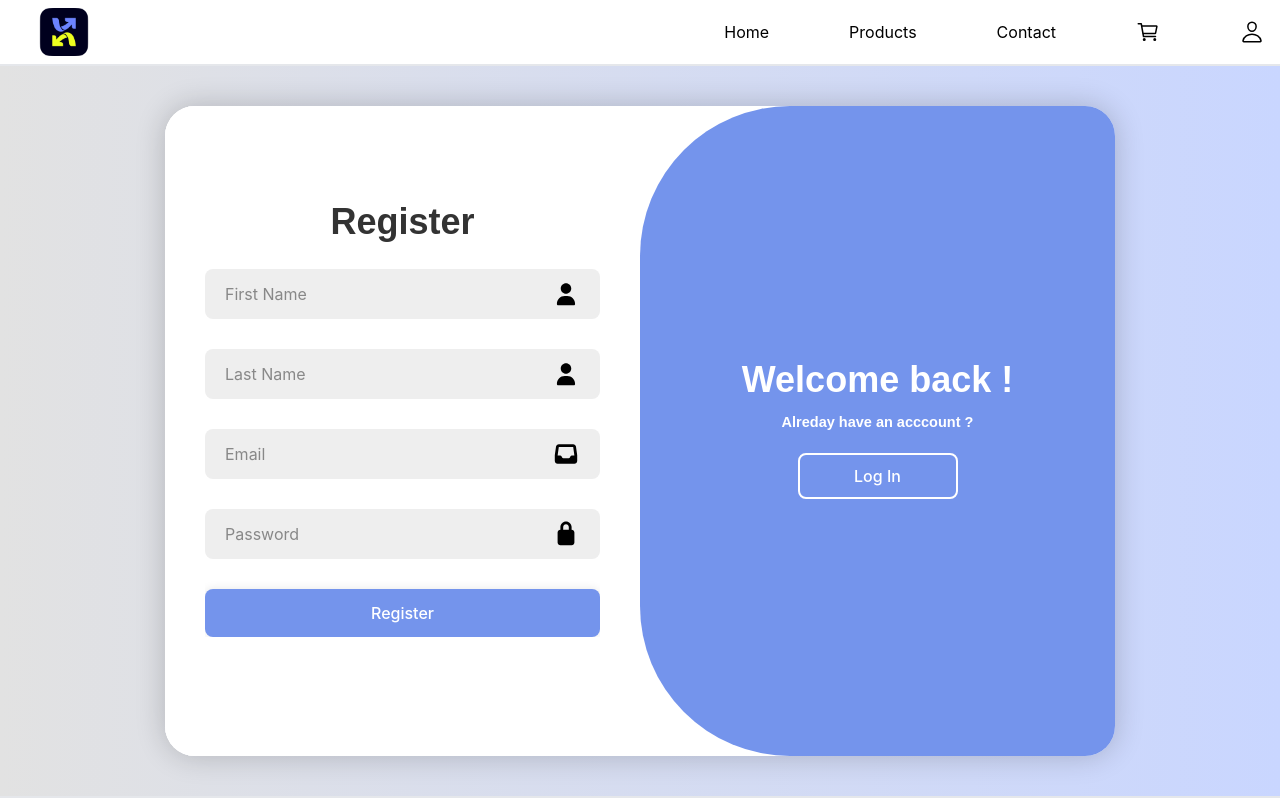
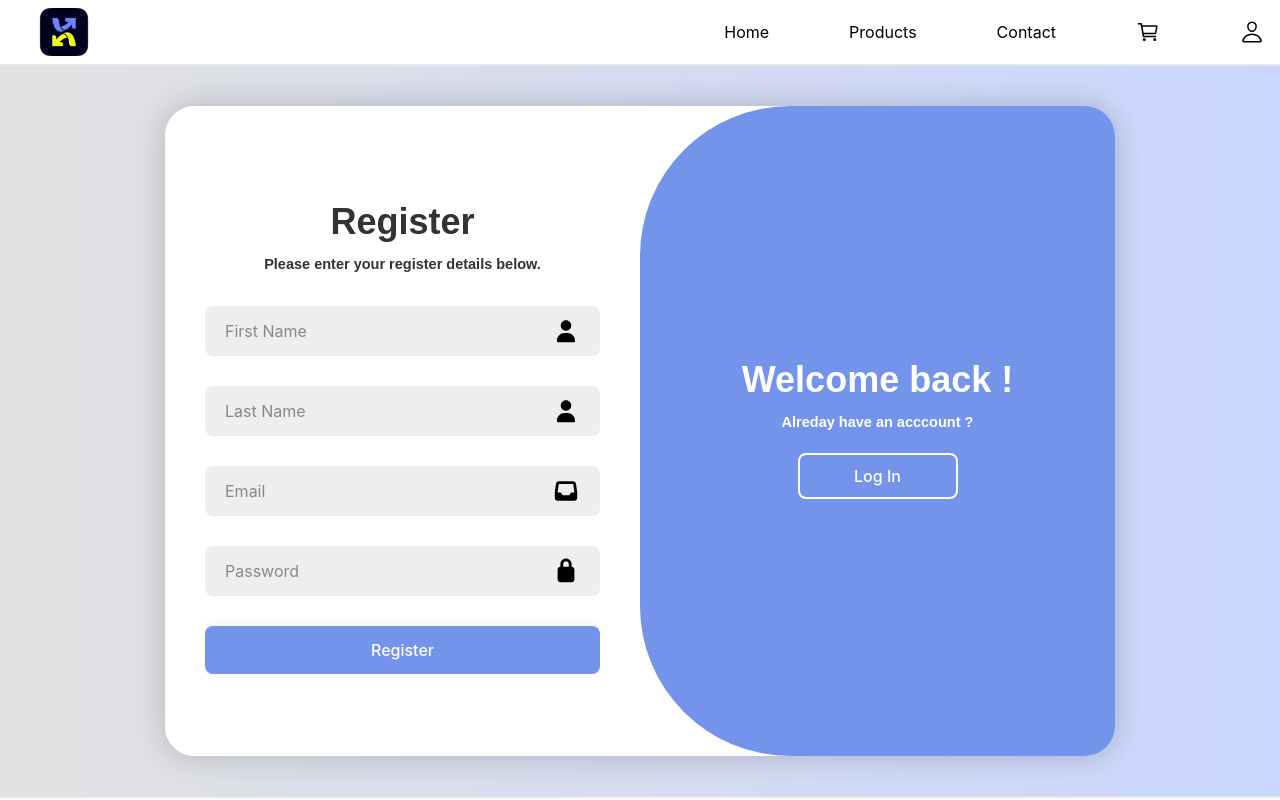
Before and after one commit to Valentin-Meltz/AutoRefill, a React (Create React App) app: page /login in a window 1280 px wide. Both pictures are taken after a click on the button "Register". Shown: the top 800 px of the page. Built offline with nearby package versions, Linux system fonts and the light colour scheme.

Commit message:
setup prevent input

```diff
--- a/src/pages/LogIn/LogIn.jsx
+++ b/src/pages/LogIn/LogIn.jsx
@@ -1,4 +1,5 @@
-import React, { useState } from "react";
+import React from "react";
+import { useState } from "react";
 import Header from "components/Header/Header";
 import Footer from "components/Footer/Footer";
 import user from "assets/icon/user-solid-full.svg"
@@ -13,6 +14,52 @@ import "./LogIn.css"
 export default function LogIn() {
     const [isRegister, setIsRegister] = useState(false);
     const [step, setStep] = useState(false);
+    const [loginMessage, setLoginMessage] = useState('Please enter your login details below.');
+    const [registerMessage, setRegisterMessage] = useState('Please enter your register details below.');
+
+    const preventLogin = (e) => {
+        e.preventDefault();
+
+        const logEmail = document.getElementById("login-email").value;
+        const logPassword = document.getElementById("login-password").value;
+
+        if(logEmail === "" || logPassword === "") {
+            setLoginMessage("Error: Email and Password are required.");
+        } else {
+            /* On connect à l'auth */
+        }
+    }
+
+    const prenventRegister = (e) => {
+        e.preventDefault();
+
+        const regFirstName = document.getElementById("register-firstname").value;
+        const regLastName = document.getElementById("register-lastname").value;
+        const regEmail = document.getElementById("register-email").value;
+        const regPassword = document.getElementById("register-password").value;
+
+        if(regFirstName === "" || regLastName === "" || regEmail === "" || regPassword === "") {
+            setRegisterMessage("Error: All fields are required.");
+        } else {
+            setStep(true);
+            setRegisterMessage("Please complete your register details below.");
+        }
+    }
+
+    const preventCompletRegister = (e) => {
+        e.preventDefault();
+
+        const regAddress = document.getElementById("register-address").value;
+        const regZipCode = document.getElementById("register-zipcode").value;
+        const regCity = document.getElementById("register-city").value;
+        const regPhone = document.getElementById("register-phone").value;
+
+        if(regAddress === "" || regZipCode === "" || regCity === "" || regPhone === "") {
+            setRegisterMessage("Error: All fields are required.");
+        } else {
+            /* On connect à l'auth */
+        }
+    }
 
     return (
         <div className="main">
@@ -21,14 +68,15 @@ export default function LogIn() {
                 <div className={`form-container ${isRegister ? 'active' : ''}`}>
                     {/* Login Form */}
                     <div className="form-box login">
-                        <form className="login-form" onSubmit={(e) => e.preventDefault()}>
+                        <form className="login-form" onSubmit={preventLogin}>
                             <h1>Login</h1>
+                            {loginMessage && <p className="form-description">{loginMessage}</p>}
                             <div className="input-box">
-                                <input id="login-email" type="email" placeholder="Email" required />
+                                <input id="login-email" type="email" placeholder="Email" />
                                 <img className="w-7" src={ inbox } alt="inbox-icon" />
                             </div>
                             <div className="input-box">
-                                <input id="login-password" type="password" placeholder="Password" required />
+                                <input id="login-password" type="password" placeholder="Password" />
                                 <img className="w-7" src={ lock } alt="lock-icon" />
                             </div>
                             <button type="submit" className="btn">Login</button>
@@ -38,42 +86,44 @@ export default function LogIn() {
                     {/* Register Form */}
                     <div className="form-box register">
                         <div className={`register-steps ${step ? 'step-2' : ''}`}>
-                            <form className="register-form" onSubmit={(e) => e.preventDefault()}>
+                            <form className="register-form" onSubmit={prenventRegister}>
                                 <h1>Register</h1>
+                                {registerMessage && <p className="form-description">{registerMessage}</p>}
                                 <div className="input-box">
-                                    <input id="register-firstname" type="text" placeholder="First Name" required />
+                                    <input id="register-firstname" type="text" placeholder="First Name" />
                                     <img className="w-7" src={ user } alt="user-icon" />
                                 </div>
                                 <div className="input-box">
-                                    <input id="register-lastname" type="text" placeholder="Last Name" required />
+                                    <input id="register-lastname" type="text" placeholder="Last Name" />
                                     <img className="w-7" src={ user } alt="user-icon" />
                                 </div>
                                 <div className="input-box">
-                                    <input id="register-email" type="email" placeholder="Email" required />
+                                    <input id="register-email" type="email" placeholder="Email" />
                                     <img className="w-7" src={ inbox } alt="user-icon" />
                                 </div>
                                 <div className="input-box">
-                                    <input id="register-password" type="password" placeholder="Password" required />
+                                    <input id="register-password" type="password" placeholder="Password" />
                                     <img className="w-7" src={ lock } alt="user-icon" />
                                 </div>
-                                <button type="submit" className="btn" onClick={() => setStep(true)}>Register</button>
+                                <button type="submit" className="btn">Register</button>
                             </form>
-                            <form className="complete-form" onSubmit={(e) => e.preventDefault()}>
+                            <form className="complete-form" onSubmit={preventCompletRegister}>
                                 <h1>Complete information</h1>
+                                {registerMessage && <p className="form-description">{registerMessage}</p>}
                                 <div className="input-box">
-                                    <input type="text" placeholder="Address" required />
+                                    <input id="register-address" type="text" placeholder="Address" />
                                     <img className="w-7" src={ house } alt="user-icon" />
                                 </div>
                                 <div className="input-box">
-                                    <input type="text" placeholder="Zip Code" required />
+                                    <input id="register-zipcode" type="text" placeholder="Zip Code" />
                                     <img className="w-7" src={ envelope } alt="user-icon" />
                                 </div>
                                 <div className="input-box">
-                                    <input type="text" placeholder="City" required />
+                                    <input id="register-city" type="text" placeholder="City" />
                                     <img className="w-7" src={ city } alt="user-icon" />
                                 </div>
                                 <div className="input-box">
-                                    <input type="tel" placeholder="Mobile Phone" required />
+                                    <input id="register-phone" type="tel" placeholder="Mobile Phone" />
                                     <img className="w-7" src={ phone } alt="user-icon" />
                                 </div>
 
```
